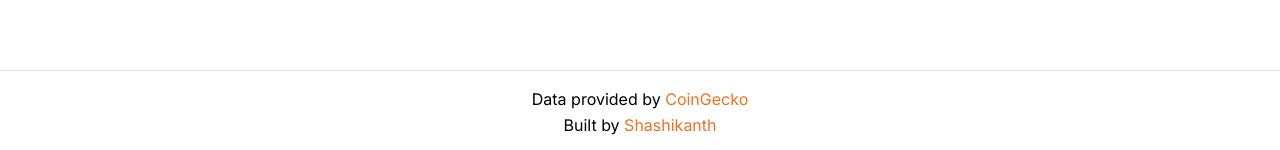
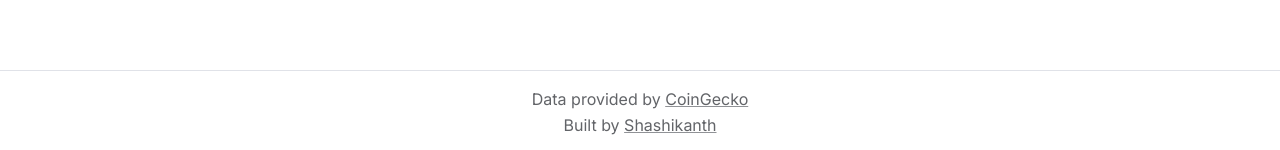
Before and after one commit to shashiirk/crypto-prices, a React (Create React App) app: page / in a window 1280 px wide. Shown: the part 647-797 px from the top of the page. Built offline with nearby package versions, Linux system fonts and the light colour scheme; no server answers.

Commit message:
tweaked footer

```diff
--- a/src/components/Footer.js
+++ b/src/components/Footer.js
@@ -4,24 +4,25 @@ const FooterBar = styled.div`
   border-top: 1px #e0e2e8 solid;
   padding: 18px 14px;
   text-align: center;
+  color: #626468;
 
   p:first-child {
     margin-bottom: 6px;
   }
 
   a {
-    text-decoration: none;
-    color: #f27121;
+    text-decoration: underline 1px #909296 solid;
+    color: inherit;
 
     @media (hover: hover) {
       &:hover {
-        text-decoration: underline 1px #f27121 solid;
+        text-decoration: none;
       }
     }
 
     @media (hover: none) {
       &:active {
-        text-decoration: underline 1px #f27121 solid;
+        text-decoration: none;
       }
     }
   }
```
